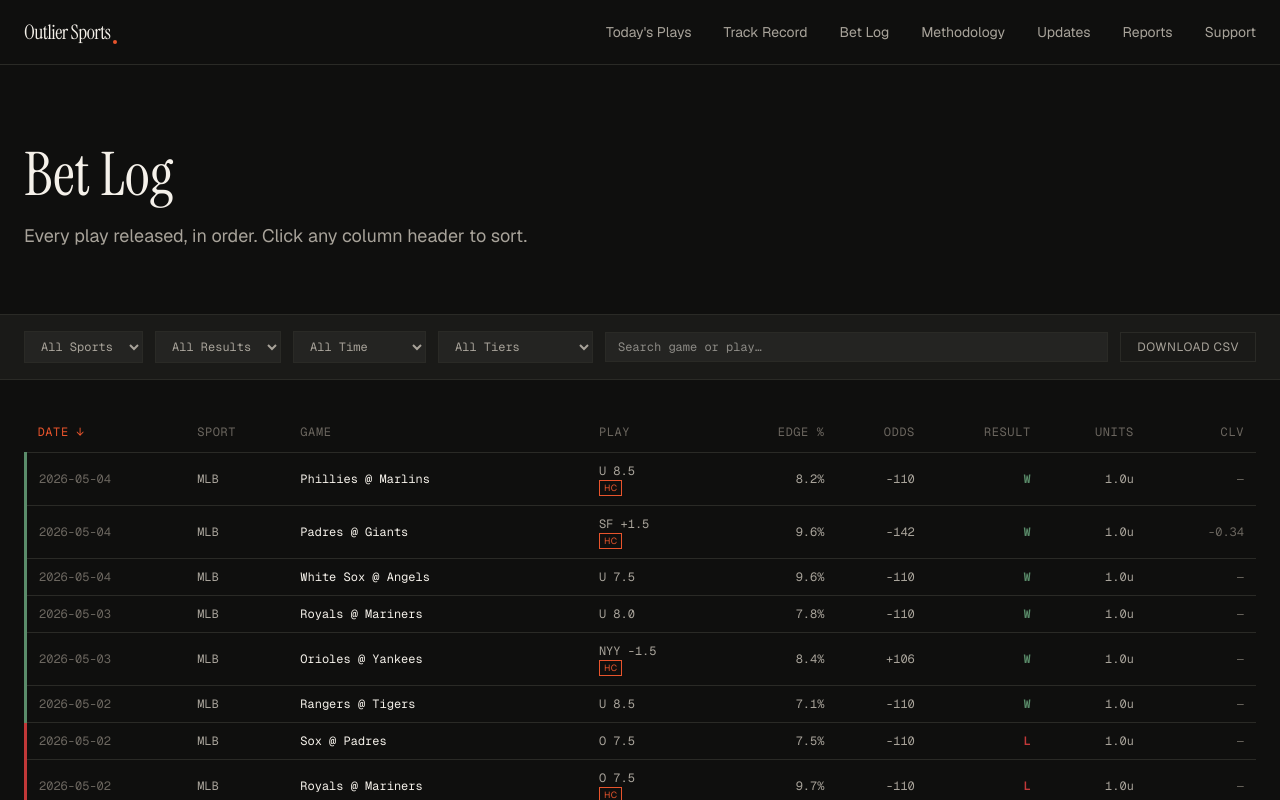
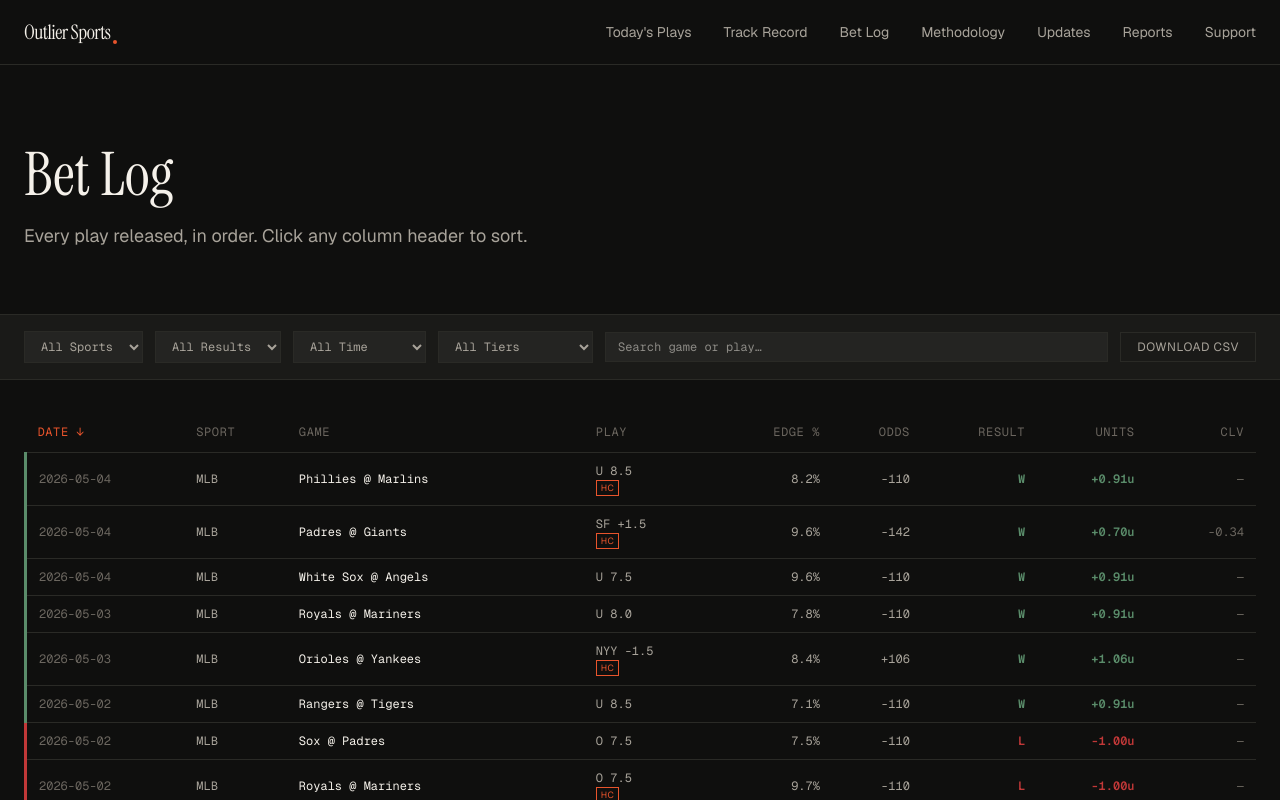
Before and after one commit to spencecc/outlier-sports-, a Next.js app: page /bet-log in a window 1280 px wide. Shown: the top 800 px of the page. Built offline with nearby package versions, Linux system fonts and the light colour scheme.

Commit message:
Bet log: show actual P/L in units (payout) not stake

```diff
--- a/src/app/bet-log/page.tsx
+++ b/src/app/bet-log/page.tsx
@@ -336,8 +336,23 @@ export default function BetLogPage() {
                     >
                       {resultLabel(bet.result)}
                     </td>
-                    <td className="py-2.5 px-3 text-right" style={{ color: "var(--text-secondary)" }}>
-                      {bet.units.toFixed(1)}u
+                    <td
+                      className="py-2.5 px-3 text-right font-semibold"
+                      style={{
+                        color: bet.payout == null
+                          ? "var(--text-secondary)"
+                          : bet.payout > 0
+                          ? "var(--win)"
+                          : bet.payout < 0
+                          ? "var(--loss)"
+                          : "var(--text-secondary)",
+                      }}
+                    >
+                      {bet.payout == null
+                        ? `${bet.units.toFixed(1)}u`
+                        : bet.payout >= 0
+                        ? `+${bet.payout.toFixed(2)}u`
+                        : `${bet.payout.toFixed(2)}u`}
                     </td>
                     <td className="py-2.5 px-3 text-right" style={{ color: "var(--text-tertiary)" }}>
                       {fmtClv(bet.clv)}
```
